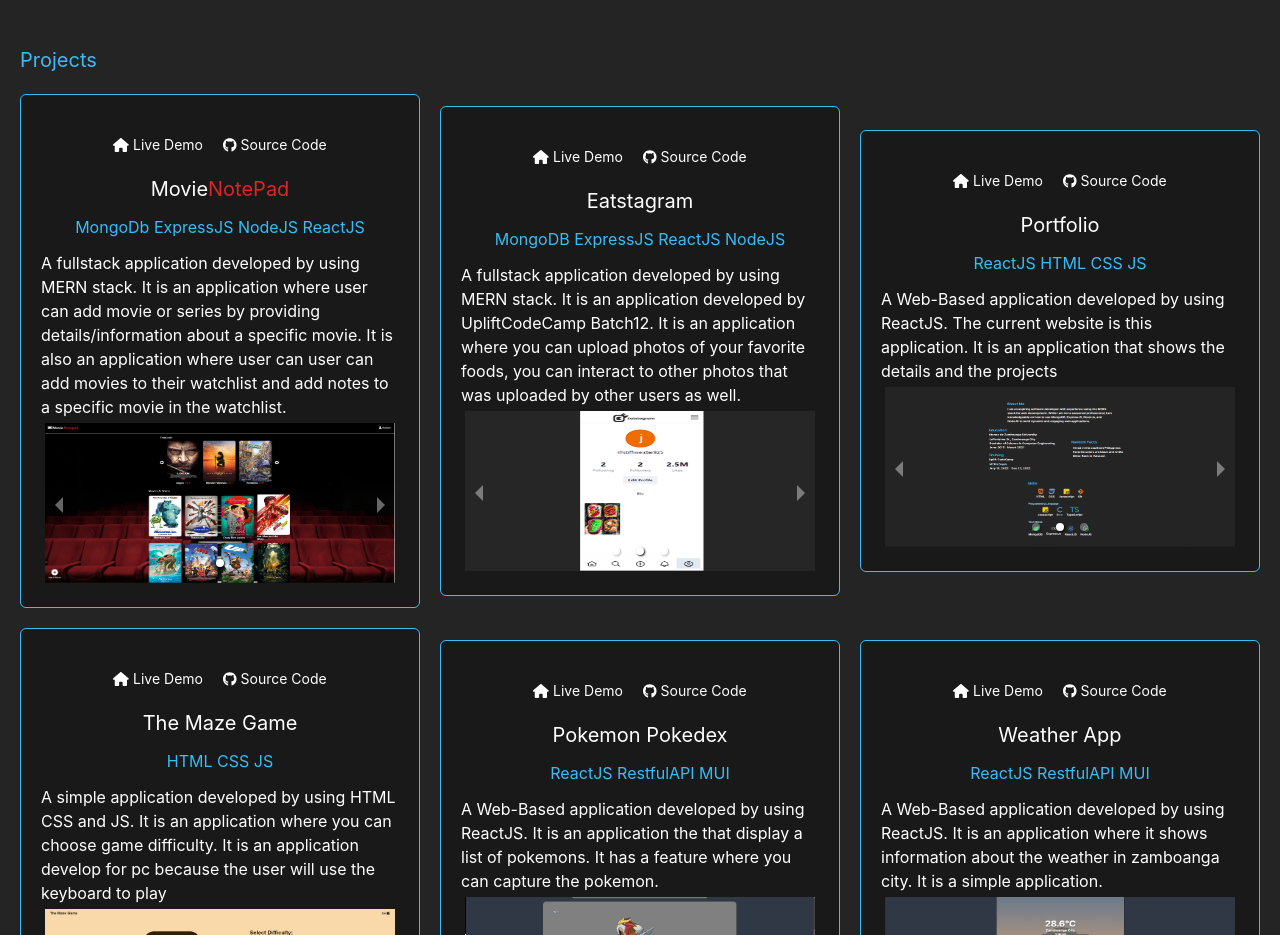
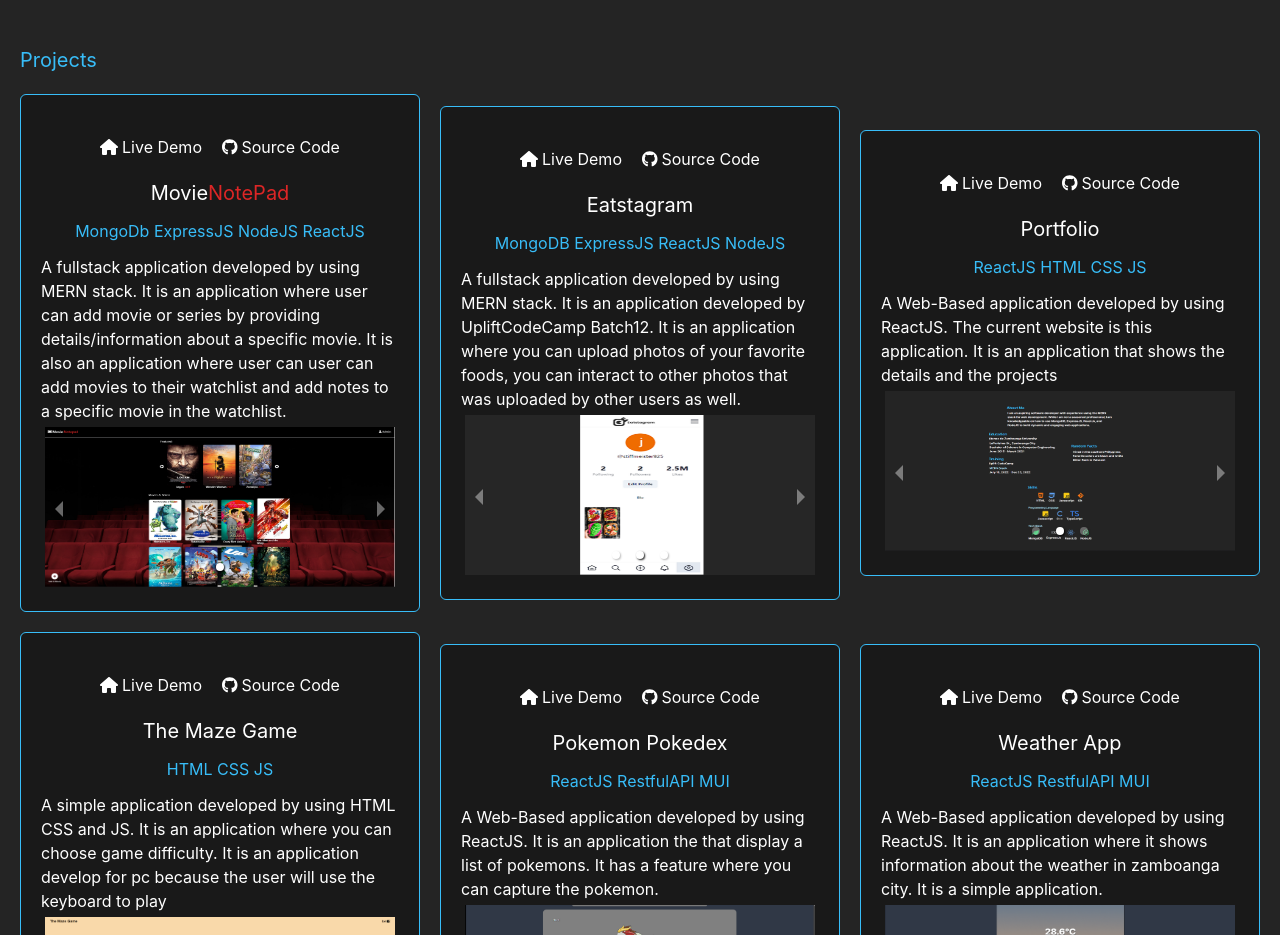
Before and after one commit to Phol16/PortfolioV2, a React (Vite) app: page / in a window 1280 px wide. Shown: the part 1640-2575 px from the top of the page. Built offline with nearby package versions, Linux system fonts and the light colour scheme.

Commit message:
fix: project buttons

```diff
--- a/src/components/ProjectsInfo.jsx
+++ b/src/components/ProjectsInfo.jsx
@@ -9,11 +9,11 @@ const ProjectsInfo = ({ title, tech, description, image, demo, source }) => {
   return (
     <div className='max-w-md bg-black/30 p-5 rounded-md border border-sky-400'>
       <main className='flex justify-center gap-5 p-5'>
-        <button onClick={()=>{window.open(demo, '_blank')}} className='bg-transparent flex justify-center items-center gap-1 hover:scale-110 transition-all dureation-[150ms] hover:text-sky-400 text-xs sm:text-sm focus:outline-none'>
+        <button onClick={()=>{window.open(demo, '_blank')}} className='bg-transparent flex justify-center items-center gap-1 hover:scale-110 transition-all dureation-[150ms] hover:text-sky-400 text-xs sm:text-sm md:text-base focus:outline-none'>
           <FontAwesomeIcon icon={faHome} />
           Live Demo
         </button>
-        <button onClick={()=>{window.open(source, '_blank')}} className='bg-transparent flex justify-center items-center gap-1 hover:scale-110 transition-all dureation-[150ms] hover:text-sky-400 text-xs sm:text-sm focus:outline-none'>
+        <button onClick={()=>{window.open(source, '_blank')}} className='bg-transparent flex justify-center items-center gap-1 hover:scale-110 transition-all dureation-[150ms] hover:text-sky-400 text-xs sm:text-sm md:text-base focus:outline-none'>
           <FontAwesomeIcon icon={faGithub} />
           Source Code
         </button>
```
